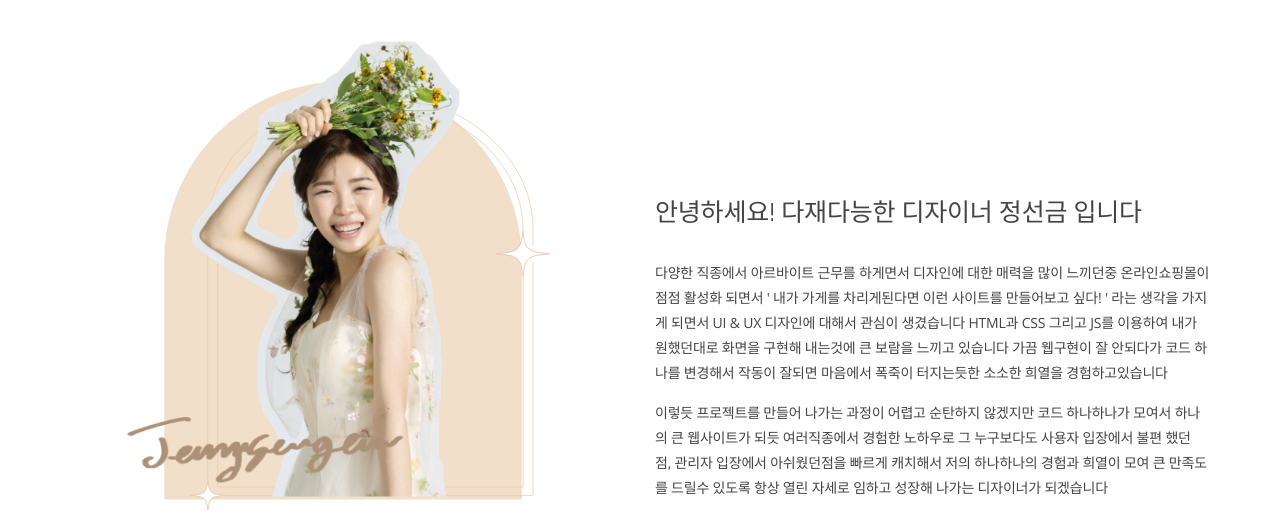
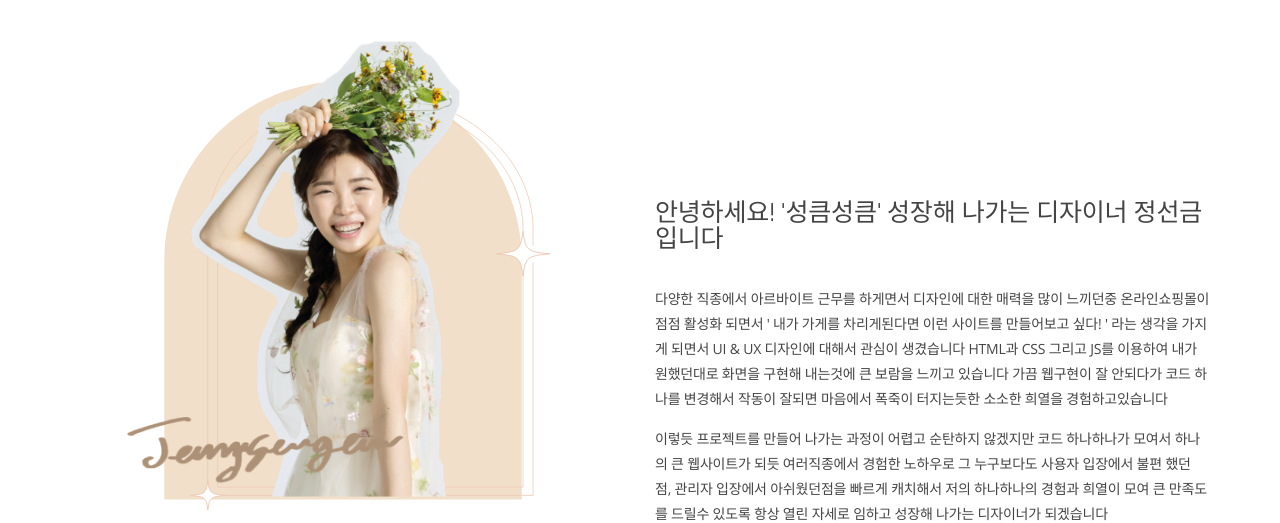
Before and after one commit to jeongseongeum/portfolio, a plain HTML site: page index.html in a window 1280 px wide. Shown: the part 292-815 px from the top of the page. Drawn offline with nearby package versions, Linux system fonts and the light colour scheme; some packages are replaced by stand-ins of ours.

Commit message:
Update index.html

```diff
--- a/index.html
+++ b/index.html
@@ -202,7 +202,7 @@
           <div class="well-middle">
             <div class="single-well1">
               <a href="#">
-                <h4 class="sec-head">안녕하세요! 다재다능한 디자이너 정선금 입니다</h4>
+                <h4 class="sec-head">안녕하세요! '성큼성큼' 성장해 나가는 디자이너 정선금 입니다</h4>
               </a>
               <p>
                 다양한 직종에서 아르바이트 근무를 하게면서 디자인에 대한 매력을 많이 느끼던중 온라인쇼핑몰이 점점 활성화 되면서
```
